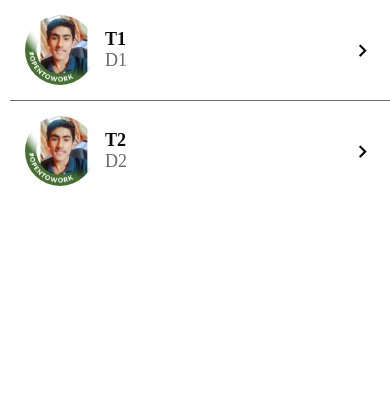
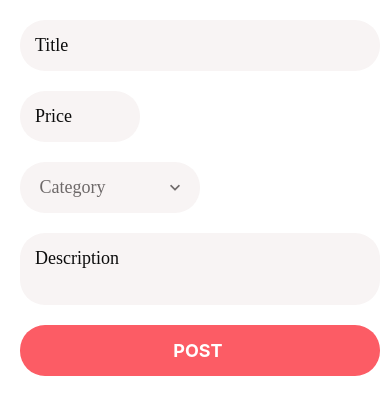
Before and after one commit to Kapil619/DoneWithIt, a React Native app: screen / in a window 390 px wide. Shown: the top 414 px of the page. Built offline with nearby package versions, Linux system fonts and the light colour scheme.

Commit message:
Created category picker component & added multiple categories

```diff
--- a/App.js
+++ b/App.js
@@ -27,6 +27,6 @@ const categories = [
 ]
 export default function App() {
   return (
-    <MessagesScreen />
+    <ListingEditScreen />
   );
 }
--- a/app/components/AppPicker.js
+++ b/app/components/AppPicker.js
@@ -6,14 +6,15 @@ import AppText from './AppText';
 import Screen from './Screen';
 import PickerItem from './PickerItem';
 
-function AppPicker({ icon, items, placeholder, selectedItem, onSelectItem }) {
+function AppPicker({ icon, items, placeholder, selectedItem, onSelectItem, PickerItemComponent = PickerItem, numberOfColumns = 1,
+    width = '100%' }) {
     const [modalVisible, setmodalVisible] = useState(false)
 
     return (
         <>
 
             <TouchableWithoutFeedback onPress={() => setmodalVisible(true)}>
-                <View style={styles.container}>
+                <View style={[styles.container, { width }]}>
                     {icon && <MaterialCommunityIcons name={icon} size={20} color={defaultStyles.colors.medium} style={styles.icon} />}
                     {selectedItem ? <AppText style={styles.text}>{selectedItem.label} </AppText> : <AppText style={styles.placeholder}> {placeholder} </AppText>}
 
@@ -28,8 +29,15 @@ function AppPicker({ icon, items, placeholder, selectedItem, onSelectItem }) {
             <Modal visible={modalVisible} animationType='slide' >
                 <Screen>
                     <Button title='Close' onPress={() => setmodalVisible(false)} />
-                    <FlatList data={items} keyExtractor={item => item.value.toString()}
-                        renderItem={({ item }) => <PickerItem label={item.label}
+                    <FlatList data={items}
+                        keyExtractor={item => item.value.toString()}
+                        numColumns={numberOfColumns}
+                        renderItem={({ item }) => <PickerItemComponent label={item.label}
+                            item={item}
+
+
+
+
                             onPress={() => {
                                 setmodalVisible(false);
                                 onSelectItem(item);
@@ -45,7 +53,6 @@ const styles = StyleSheet.create({
         backgroundColor: defaultStyles.colors.light,
         borderRadius: 25,
         flexDirection: 'row',
-        width: '100%',
         padding: 15,
         marginVertical: 10,
     },
--- a/app/components/AppTextInput.js
+++ b/app/components/AppTextInput.js
@@ -3,9 +3,9 @@ import React from 'react';
 import { StyleSheet, TextInput, View } from 'react-native';
 import defaultStyles from '../config/styles';
 
-function AppTextInput({ icon, ...otherProps }) {
+function AppTextInput({ icon, width = '100%', ...otherProps }) {
     return (
-        <View style={styles.container}>
+        <View style={[styles.container, { width }]}>
             {icon && <MaterialCommunityIcons name={icon} size={20} color={defaultStyles.colors.medium} style={styles.icon} />}
             <TextInput style={defaultStyles.text} {...otherProps} />
         </View>
@@ -17,7 +17,6 @@ const styles = StyleSheet.create({
         backgroundColor: defaultStyles.colors.light,
         borderRadius: 25,
         flexDirection: 'row',
-        width: '100%',
         padding: 15,
         marginVertical: 10,
     },
--- /dev/null
+++ b/app/components/CategoryPickerItem.js
@@ -0,0 +1,31 @@
+import React from 'react';
+import { View } from 'react-native';
+import Icon from './icon';
+import AppText from './AppText';
+import { StyleSheet } from 'react-native';
+
+
+
+function CategoryPickerItem({ item, onPress }) {
+    return <View style={styles.container}  >
+        <Icon backgroundColor={item.backgroundColor} name={item.icon} size={80} />
+        <AppText style={styles.label} >{item.label}</AppText>
+    </View>
+}
+
+const styles = StyleSheet.create({
+    container: {
+        paddingHorizontal: 30,
+        paddingVertical: 15,
+        alignItems: 'center',
+        width: '33%'
+
+
+    },
+    label: {
+        marginTop: 5,
+        textAlign: 'center'
+    }
+})
+
+export default CategoryPickerItem;
--- a/app/components/PickerItem.js
+++ b/app/components/PickerItem.js
@@ -2,11 +2,11 @@ import React from 'react';
 import { TouchableOpacity, StyleSheet } from 'react-native';
 import AppText from './AppText';
 
-function PickerItem({ label, onPress }) {
+function PickerItem({ item, onPress }) {
     return (
         <TouchableOpacity onPress={onPress}>
 
-            <AppText style={styles.text}>{label}</AppText>
+            <AppText style={styles.text}>{item.label}</AppText>
         </TouchableOpacity>
     );
 }
--- a/app/components/forms/AppFormField.js
+++ b/app/components/forms/AppFormField.js
@@ -6,7 +6,7 @@ import { useFormikContext } from 'formik';
 
 
 
-function AppFormField({ name, ...otherProps }) {
+function AppFormField({ name, width, ...otherProps }) {
     const { setFieldTouched, handleChange, errors, touched } = useFormikContext();
     return (
         <>
@@ -14,6 +14,7 @@ function AppFormField({ name, ...otherProps }) {
                 onChangeText={handleChange(name)}
                 onBlur={() => setFieldTouched(name)}
                 {...otherProps}
+                width={width}
             />
             <ErrorMessage error={errors[name]} visible={touched[name]} />
         </>
--- a/app/components/forms/AppFormPicker.js
+++ b/app/components/forms/AppFormPicker.js
@@ -4,13 +4,13 @@ import AppPicker from '../AppPicker';
 import ErrorMessage from './ErrorMessage';
 
 
-function AppFormPicker({ items, name, placeholder }) {
+function AppFormPicker({ items, name, PickerItemComponent, placeholder, width, numberOfColumns }) {
 
     const { errors, setFieldValue, touched, values } = useFormikContext();
 
     return (
         <>
-            <AppPicker items={items} onSelectitem={(item) => setFieldValue(name, item)}
+            <AppPicker width={width} PickerItemComponent={PickerItemComponent} items={items} numberOfColumns={numberOfColumns} onSelectitem={(item) => setFieldValue(name, item)}
                 placeholder={placeholder} selectedItem={values[name]}
             />
             <ErrorMessage error={errors[name]} visible={touched[name]} />
--- a/app/screens/ListingEditScreen.js
+++ b/app/screens/ListingEditScreen.js
@@ -9,6 +9,7 @@ import {
     SubmitButton,
 } from '../components/forms';
 import Screen from '../components/Screen';
+import CategoryPickerItem from '../components/CategoryPickerItem';
 
 const validationSchema = Yup.object().shape({
     title: Yup.string().required().min(1).label('Title'),
@@ -18,9 +19,16 @@ const validationSchema = Yup.object().shape({
 });
 
 const categories = [
-    { label: 'Furniture', value: 1 },
-    { label: 'Clothing', value: 2 },
-    { label: 'Camera', value: 3 },
+    { label: 'Furniture', value: 1, backgroundColor: 'red', icon: 'floor-lamp' },
+    { label: 'Clothing', value: 2, backgroundColor: 'green', icon: 'shoe-heel' },
+    { label: 'Electronics', value: 3, backgroundColor: 'blue', icon: 'fan' },
+    { label: 'Games', value: 4, backgroundColor: 'brown', icon: 'cards' },
+    { label: 'Sports', value: 5, backgroundColor: 'purple', icon: 'basketball' },
+    { label: 'Movies', value: 6, backgroundColor: 'orange', icon: 'music' },
+    { label: 'Books', value: 7, backgroundColor: 'indigo', icon: 'book-open-variant' },
+    { label: 'Vehicle', value: 8, backgroundColor: 'violet', icon: 'car' },
+    { label: 'Other', value: 9, backgroundColor: 'grey', icon: 'application' },
+
 ];
 function ListingEditScreen() {
     return (
@@ -41,11 +49,15 @@ function ListingEditScreen() {
                     maxLength={8}
                     name="price"
                     placeholder="Price"
+                    width={120}
                 />
                 <AppFormPicker
                     items={categories}
+                    numberOfColumns={3}
                     name="category"
+                    PickerItemComponent={CategoryPickerItem}
                     placeholder="Category"
+                    width="50%"
                 />
                 <AppFormField maxLength={255} multiline name={'description'} numberOfLines={2} placeholder='Description' />
                 <SubmitButton title="Post" />
```
